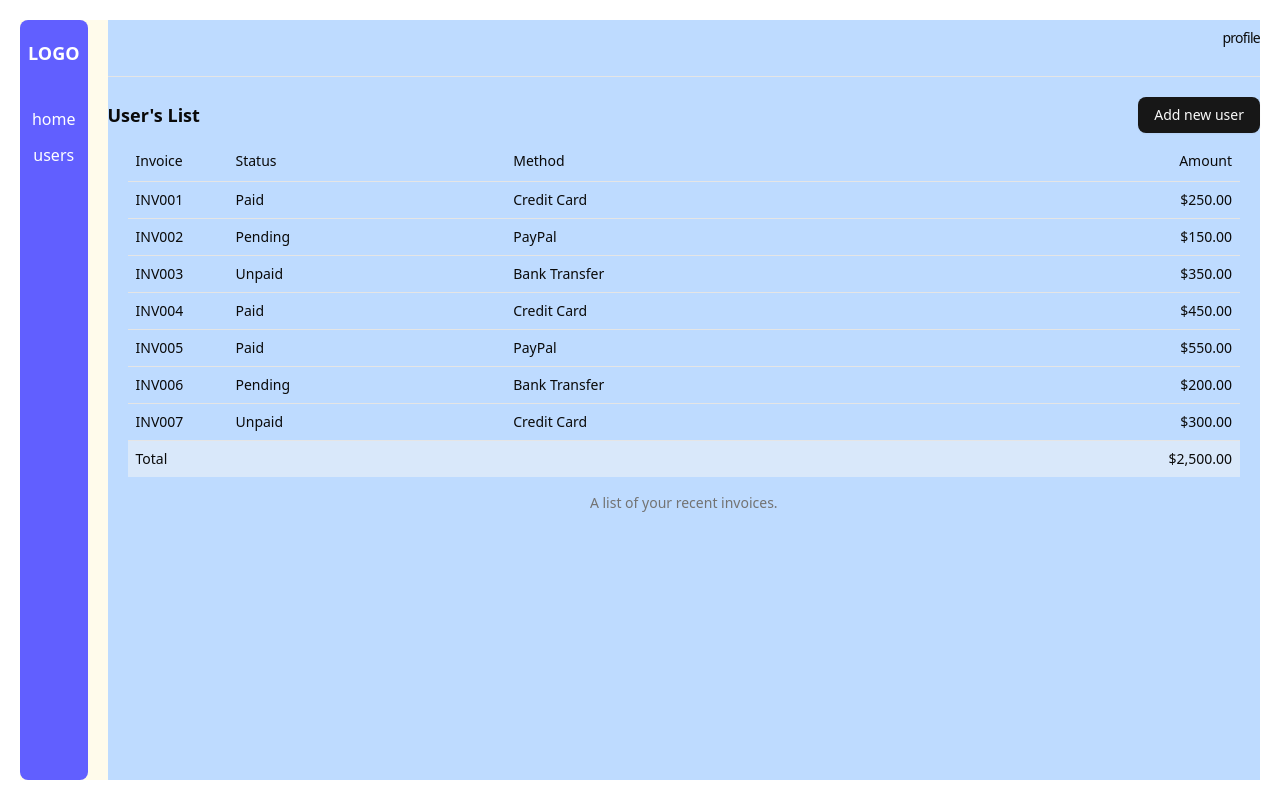
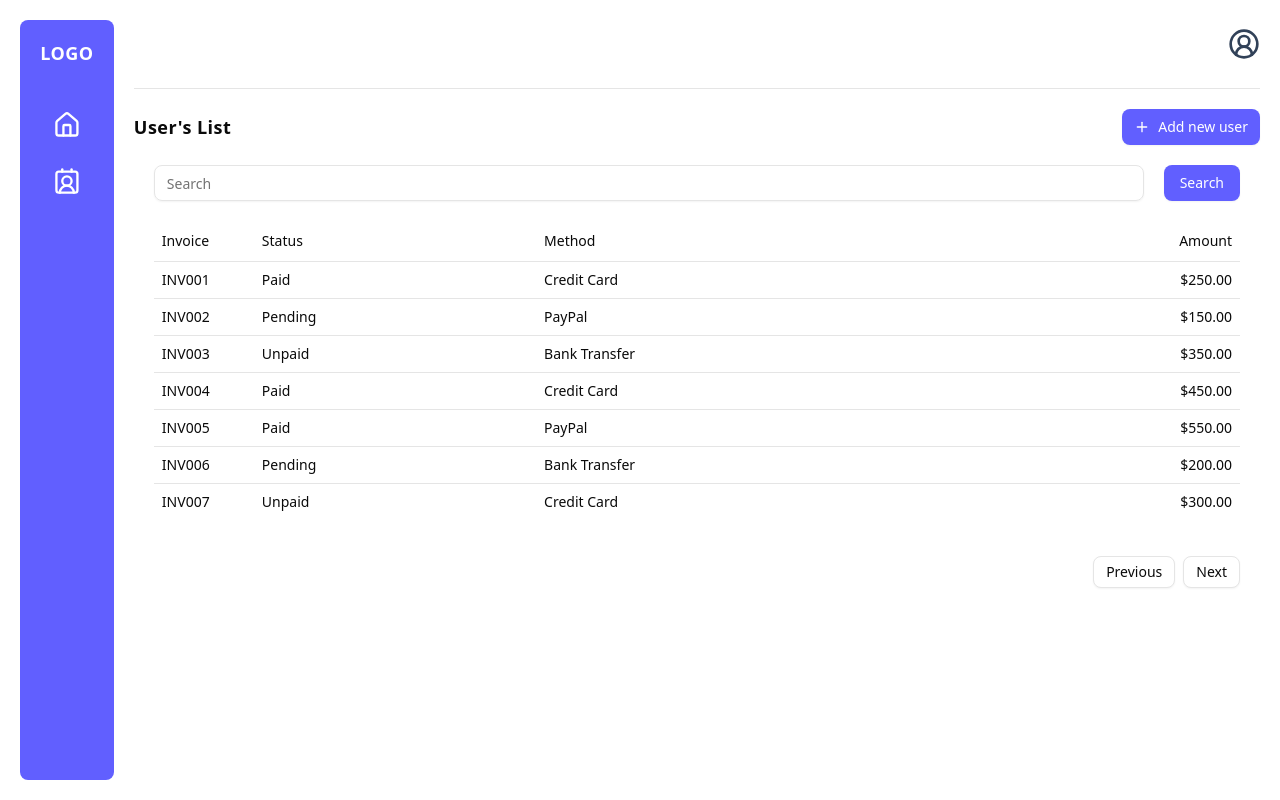
Before and after one commit to pskfdev/user-management-system, a React (Vite) app in the folder frontend/: page /users in a window 1280 px wide. Built offline with nearby package versions, Linux system fonts and the light colour scheme.

Commit message:
:lipstick: Update layout & Table-user

```diff
--- /dev/null
+++ b/frontend/src/components/nav/Sidebar.tsx
@@ -0,0 +1,30 @@
+import { Link } from "react-router";
+import { Button } from "../ui/button";
+import { ContactRound, House } from "lucide-react";
+
+function Sidebar() {
+  return (
+    <nav className="bg-indigo-500 rounded-md py-5 min-w-20 w-1/12 text-center">
+      <h3 className="text-white">LOGO</h3>
+
+      <ul className=" text-white mt-10 space-y-5 flex flex-col items-center px-2">
+        <li className="w-full">
+          <Link to="/users">
+            <Button variant="ghost" className="w-full p-1 hover:text-white hover:bg-indigo-400" asChild>
+              <House />
+            </Button>
+          </Link>
+        </li>
+        <li className="w-full">
+          <Link to="/register">
+            <Button variant="ghost" className="w-full p-1 hover:text-white hover:bg-indigo-400" asChild>
+              <ContactRound />
+            </Button>
+          </Link>
+        </li>
+      </ul>
+    </nav>
+  );
+}
+
+export default Sidebar;
--- a/frontend/src/components/table/UsersTable.tsx
+++ b/frontend/src/components/table/UsersTable.tsx
@@ -8,6 +8,8 @@ import {
   TableHeader,
   TableRow,
 } from "@/components/ui/table";
+import { Input } from "../ui/input";
+import { Button } from "../ui/button";
 
 const invoices = [
   {
@@ -56,8 +58,15 @@ const invoices = [
 
 function UsersTable() {
   return (
+    <div className="w-full px-5 space-y-5 my-5">
+      {/* Input search */}
+      <div className="flex justify-between items-center space-x-5">
+        <Input placeholder="Search" type="search" className="flex flex-grow" />
+        <Button className="btn-indigo">Search</Button>
+      </div>
+
+      {/* Table */}
       <Table>
-      <TableCaption>A list of your recent invoices.</TableCaption>
         <TableHeader>
           <TableRow>
             <TableHead className="w-[100px]">Invoice</TableHead>
@@ -67,22 +76,37 @@ function UsersTable() {
           </TableRow>
         </TableHeader>
         <TableBody>
-        {invoices.map((invoice) => (
+          {invoices?.length ? (
+            invoices.map((invoice) => (
               <TableRow key={invoice.invoice}>
                 <TableCell className="font-medium">{invoice.invoice}</TableCell>
                 <TableCell>{invoice.paymentStatus}</TableCell>
                 <TableCell>{invoice.paymentMethod}</TableCell>
-            <TableCell className="text-right">{invoice.totalAmount}</TableCell>
+                <TableCell className="text-right">
+                  {invoice.totalAmount}
+                </TableCell>
               </TableRow>
-        ))}
+            ))
+          ) : (
+            <TableRow>
+              <TableCell colSpan={invoices.length} className="h-24 text-center">
+                No resilt.
+              </TableCell>
+            </TableRow>
+          )}
         </TableBody>
-      <TableFooter>
-        <TableRow>
-          <TableCell colSpan={3}>Total</TableCell>
-          <TableCell className="text-right">$2,500.00</TableCell>
-        </TableRow>
-      </TableFooter>
       </Table>
+
+      {/* Next and Previous */}
+      <div className="flex justify-end space-x-2 py-4">
+        <Button variant="outline" size="sm" className="cursor-pointer">
+          Previous
+        </Button>
+        <Button variant="outline" size="sm" className="cursor-pointer">
+          Next
+        </Button>
+      </div>
+    </div>
   );
 }
 
--- a/frontend/src/index.css
+++ b/frontend/src/index.css
@@ -124,7 +124,7 @@
     @apply text-[30px] tracking-tighter leading-[1.2] lg:text-[38px];
   }
   h3 {
-    @apply text-[18px] font-semibold;
+    @apply text-[18px] font-bold tracking-wide;
   }
   h4 {
     @apply text-base font-semibold;
@@ -139,3 +139,9 @@
     @apply text-sm tracking-tighter;
   }
 }
+
+@layer components {
+  .btn-indigo {
+    @apply !text-white !bg-indigo-500 cursor-pointer;
+  }
+}
--- a/frontend/src/pages/ManageUsers.tsx
+++ b/frontend/src/pages/ManageUsers.tsx
@@ -1,23 +1,23 @@
 //Components
 import UsersTable from "@/components/table/UsersTable";
 import { Button } from "@/components/ui/button";
-import { Input } from "@/components/ui/input"
-
+import { Plus } from "lucide-react";
 
 type Props = {};
 
 function ManageUsers() {
   return (
     <div className="space-y-2">
+      {/* Title */}
       <div className="flex justify-between items-center">
         <h3 className="">User's List</h3>
-        <Button>Add new user</Button>
+        <Button className="btn-indigo">
+          <Plus /> Add new user
+        </Button>
       </div>
 
       {/* Table */}
-      <div className="px-5">
-        <UsersTable />
-      </div>
+      <UsersTable />
     </div>
   );
 }
--- a/frontend/src/route/layout/DashboardLayout.tsx
+++ b/frontend/src/route/layout/DashboardLayout.tsx
@@ -1,24 +1,21 @@
-import React from "react";
-import { Outlet } from "react-router";
+import Sidebar from "@/components/nav/Sidebar";
+import { CircleUserRound } from "lucide-react";
+import { Link, Outlet } from "react-router";
 
 function DashboardLayout() {
   return (
     <main className="min-h-screen p-5 flex flex-col">
-      <div className="flex bg-amber-50 h-full flex-grow space-x-5">
-        <nav className="bg-indigo-500 rounded-md py-5">
-          <h3 className="px-2 text-white">LOGO</h3>
+      <div className="flex h-full flex-grow space-x-5">
+        <Sidebar />
 
-          <ul className="text-center text-white mt-10 space-y-3">
-            <li>home</li>
-            <li>users</li>
-          </ul>
-        </nav>
+        {/* Content right */}
+        <div className="w-full">
+          <div className="flex justify-end py-2 text-slate-700">
+            <CircleUserRound size={32} />
+          </div>
 
-        <div className="bg-blue-200 w-full">
-          <div className="flex justify-end py-2">
-            <p>profile</p>
-          </div>
           <hr className="my-5" />
+
           <Outlet />
         </div>
       </div>
```
Lines whose indentation alone changed are shown as unchanged.
